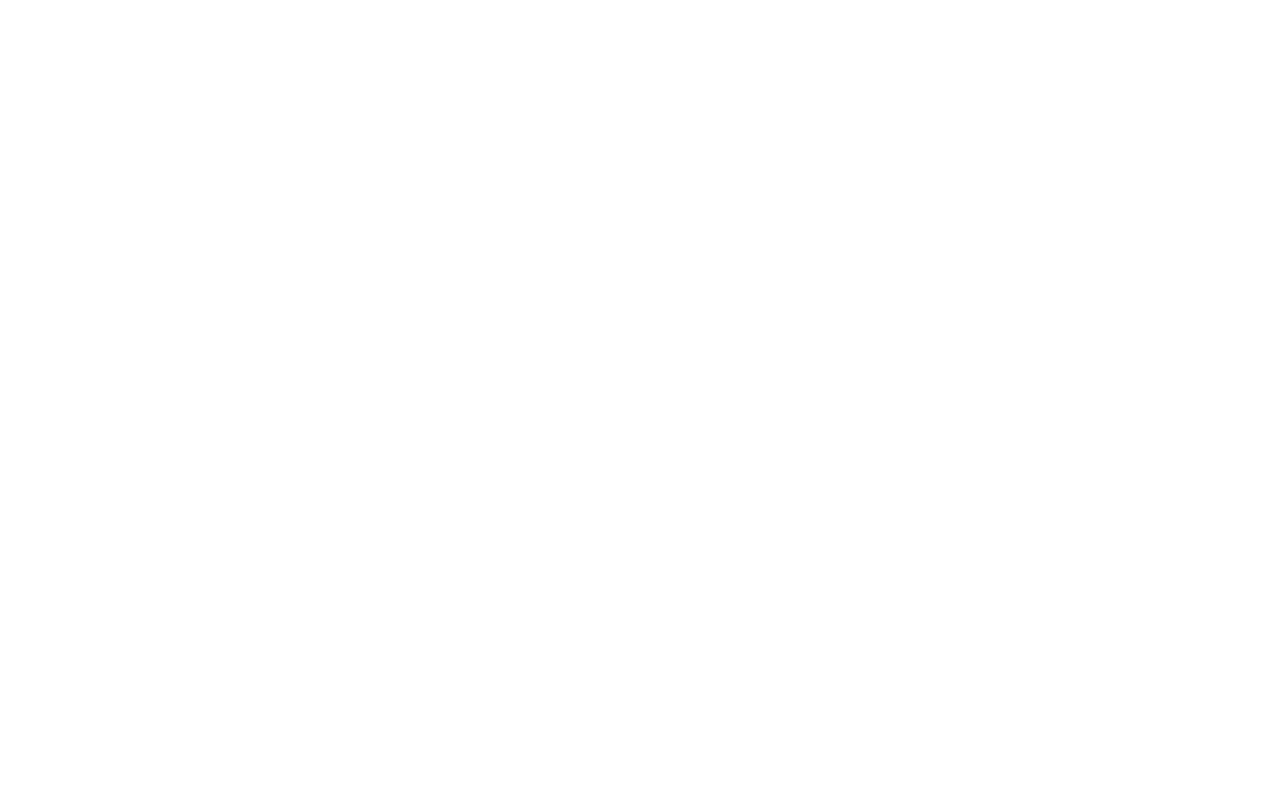
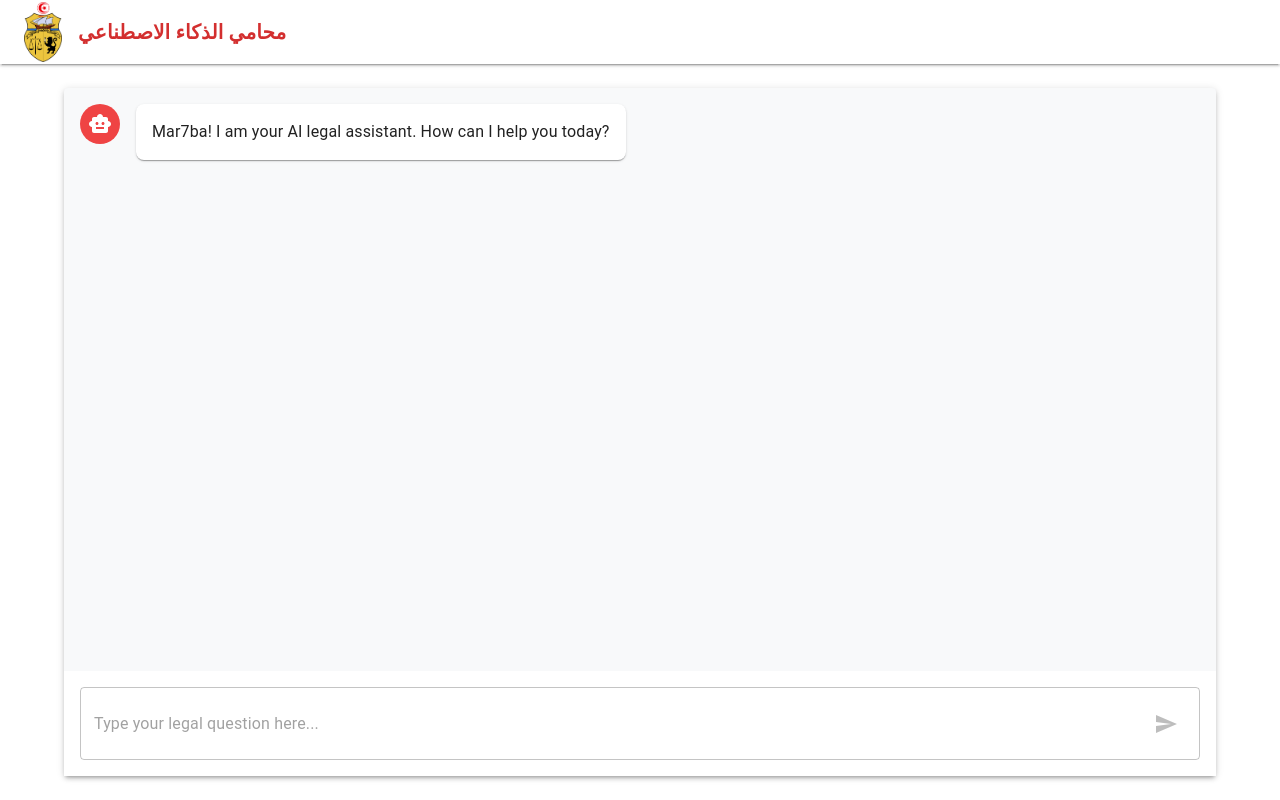
Before and after one commit to AlKeshi/LegallyTN, a React (Create React App) app in the folder client/: page /chat in a window 1280 px wide. Before the commit this address had no page. Built offline with nearby package versions, Linux system fonts and the light colour scheme.

Commit message:
added chatbotUI

```diff
--- a/client/src/App.js
+++ b/client/src/App.js
@@ -2,6 +2,7 @@
 import { BrowserRouter as Router, Routes, Route, useNavigate } from 'react-router-dom';
 import LoginPage from './components/LoginPage';
 import SignupPage from './components/SignupPage';
+
 import { AccountCircle, ExitToApp } from '@mui/icons-material';
 import { Menu, MenuItem } from '@mui/material';
 import {
@@ -32,6 +33,7 @@
   Security,
   Support,
 } from '@mui/icons-material';
+import ChatbotUI from './components/ChatbotUI';
 
 
 const HomePage = () => {
@@ -254,7 +256,8 @@
                         backgroundColor: '#fafafa',
                       },
                     }}
-                    onClick={() => navigate('/register')}
+                    // Replace the existing onClick handler for the "Get Started" button with this:
+                    onClick={() => user ? navigate('/chat') : navigate('/login')}
                   >
                     Get Started
                   </Button>
@@ -331,6 +334,7 @@
         <Route path="/" element={<HomePage />} />
         <Route path="/login" element={<LoginPage />} />
         <Route path="/register" element={<SignupPage />} />
+        <Route path="/chat" element={<ChatbotUI />} />
       </Routes>
     </Router>
   );
--- /dev/null
+++ b/client/src/components/ChatbotUI.js
@@ -0,0 +1,201 @@
+import React, { useState } from 'react';
+import {
+  Box,
+  Container,
+  Paper,
+  TextField,
+  IconButton,
+  Typography,
+  Avatar,
+  CircularProgress,
+  AppBar,
+  Toolbar,
+} from '@mui/material';
+import { Send as SendIcon, SmartToy, Person } from '@mui/icons-material';
+import { GoogleGenerativeAI } from '@google/generative-ai';
+
+// Initialize Gemini AI
+const genAI = new GoogleGenerativeAI("AIzaSyBYANsp9wOZYg9zq-B0h0ZEN_pInj1n2sk"); // Replace with your API key
+
+const ChatbotUI = () => {
+  const [messages, setMessages] = useState([
+    {
+      role: 'assistant',
+      content: 'Mar7ba! I am your AI legal assistant. How can I help you today?'
+    }
+  ]);
+  const [input, setInput] = useState('');
+  const [loading, setLoading] = useState(false);
+
+  const handleSend = async () => {
+    if (!input.trim()) return;
+
+    const userMessage = {
+      role: 'user',
+      content: input.trim()
+    };
+
+    setMessages(prev => [...prev, userMessage]);
+    setInput('');
+    setLoading(true);
+
+    try {
+      // Get response from Gemini
+      const model = genAI.getGenerativeModel({ model: "gemini-pro" });
+
+      // Add context about being a Tunisian legal assistant
+      const prompt = `You are a Tunisian legal assistant. Please help with the following question: ${input.trim()}`;
+
+      const result = await model.generateContent(prompt);
+      const response = await result.response;
+      const text = response.text();
+
+      const assistantMessage = {
+        role: 'assistant',
+        content: text
+      };
+
+      setMessages(prev => [...prev, assistantMessage]);
+    } catch (error) {
+      console.error('Error:', error);
+      // Add error message to chat
+      const errorMessage = {
+        role: 'assistant',
+        content: 'I apologize, but I encountered an error processing your request. Please try again.'
+      };
+      setMessages(prev => [...prev, errorMessage]);
+    } finally {
+      setLoading(false);
+    }
+  };
+
+  const handleKeyPress = (e) => {
+    if (e.key === 'Enter' && !e.shiftKey) {
+      e.preventDefault();
+      handleSend();
+    }
+  };
+
+  return (
+    <Box sx={{ height: '100vh', display: 'flex', flexDirection: 'column' }}>
+      <AppBar position="static" sx={{ backgroundColor: 'white', boxShadow: 2 }}>
+        <Toolbar>
+          <Box
+            component="img"
+            src="/adhebi.png"
+            alt="Logo"
+            sx={{ height: 60, mr: 2 }}
+          />
+          <Typography variant="h6" color="error" sx={{ flexGrow: 1, fontWeight: 'bold' }}>
+            محامي الذكاء الاصطناعي
+          </Typography>
+        </Toolbar>
+      </AppBar>
+
+      <Container maxWidth="lg" sx={{ flexGrow: 1, display: 'flex', flexDirection: 'column', py: 3 }}>
+        <Paper
+          elevation={3}
+          sx={{
+            flexGrow: 1,
+            display: 'flex',
+            flexDirection: 'column',
+            height: 'calc(100vh - 160px)',
+            backgroundColor: '#f8f9fa'
+          }}
+        >
+          <Box sx={{
+            flexGrow: 1,
+            overflowY: 'auto',
+            p: 2,
+            display: 'flex',
+            flexDirection: 'column',
+            gap: 2
+          }}>
+            {messages.map((message, index) => (
+              <Box
+                key={index}
+                sx={{
+                  display: 'flex',
+                  gap: 2,
+                  alignSelf: message.role === 'user' ? 'flex-end' : 'flex-start',
+                  maxWidth: '80%'
+                }}
+              >
+                {message.role === 'assistant' && (
+                  <Avatar sx={{ bgcolor: '#ef4444' }}>
+                    <SmartToy />
+                  </Avatar>
+                )}
+                <Paper
+                  elevation={1}
+                  sx={{
+                    p: 2,
+                    backgroundColor: message.role === 'user' ? '#ef4444' : 'white',
+                    color: message.role === 'user' ? 'white' : 'inherit',
+                    borderRadius: 2,
+                    '& pre': {
+                      whiteSpace: 'pre-wrap',
+                      wordWrap: 'break-word',
+                      overflow: 'auto',
+                      maxHeight: '300px',
+                      backgroundColor: '#f5f5f5',
+                      padding: '8px',
+                      borderRadius: '4px',
+                      margin: '8px 0'
+                    }
+                  }}
+                >
+                  <Typography sx={{ whiteSpace: 'pre-wrap' }}>{message.content}</Typography>
+                </Paper>
+                {message.role === 'user' && (
+                  <Avatar sx={{ bgcolor: '#1976d2' }}>
+                    <Person />
+                  </Avatar>
+                )}
+              </Box>
+            ))}
+            {loading && (
+              <Box sx={{ display: 'flex', justifyContent: 'center', p: 2 }}>
+                <CircularProgress color="error" size={24} />
+              </Box>
+            )}
+          </Box>
+
+          <Box sx={{ p: 2, backgroundColor: 'white' }}>
+            <TextField
+              fullWidth
+              multiline
+              maxRows={4}
+              value={input}
+              onChange={(e) => setInput(e.target.value)}
+              onKeyPress={handleKeyPress}
+              placeholder="Type your legal question here..."
+              variant="outlined"
+              disabled={loading}
+              InputProps={{
+                endAdornment: (
+                  <IconButton
+                    onClick={handleSend}
+                    disabled={!input.trim() || loading}
+                    color="error"
+                  >
+                    <SendIcon />
+                  </IconButton>
+                ),
+              }}
+              sx={{
+                '& .MuiOutlinedInput-root': {
+                  '&.Mui-focused fieldset': {
+                    borderColor: '#ef4444',
+                  },
+                },
+              }}
+            />
+          </Box>
+        </Paper>
+      </Container>
+    </Box>
+  );
+};
+
+export default ChatbotUI;
--- /dev/null
+++ b/package.json
@@ -0,0 +1,5 @@
+{
+  "dependencies": {
+    "@google/generative-ai": "^0.21.0"
+  }
+}
```
Also changed, not shown: 1 other file (tests, documents, lock files or other folders).
